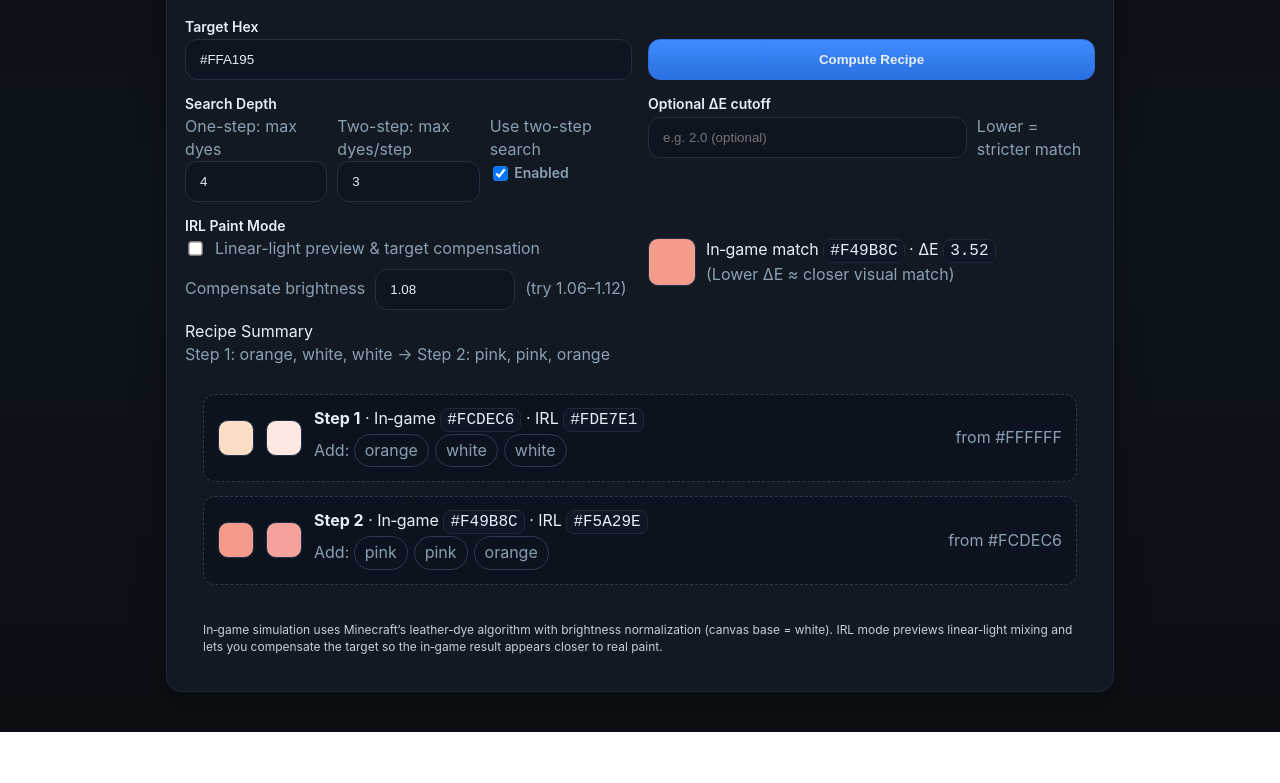
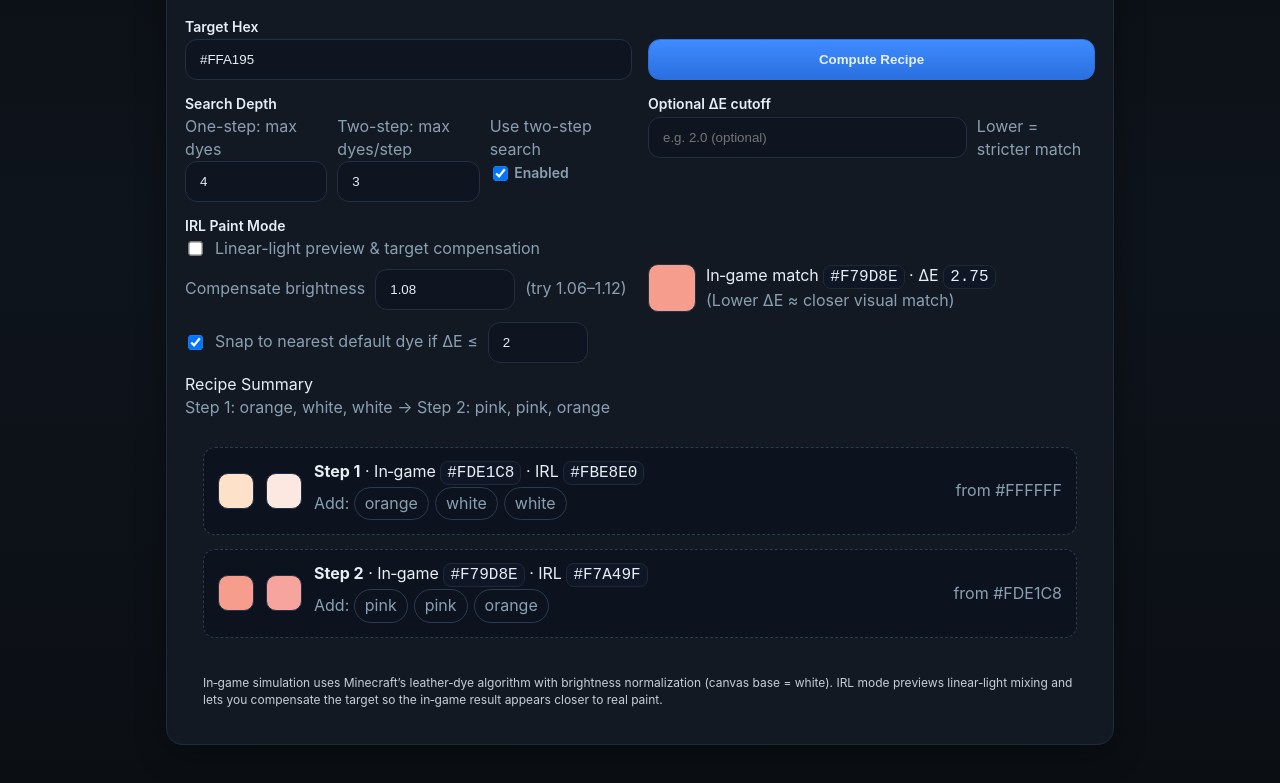
Before and after one commit to Etho509/JoyofPaintingMixer, a plain HTML site: page index.html in a window 1280 px wide. Shown: the part 137-920 px from the top of the page. Before the commit the page ends 869 px from the top, so only its background shows below. Drawn offline with Linux system fonts and the light colour scheme.

Commit message:
Update index.html

```diff
--- a/index.html
+++ b/index.html
@@ -93,6 +93,11 @@
               <input id="comp" type="number" min="0.7" max="1.3" step="0.02" value="1.08" style="max-width:140px"/>
               <span class="muted">(try 1.06–1.12)</span>
             </div>
+            <div class="stack" style="margin-top:12px">
+              <input id="snapEnable" type="checkbox" checked>
+              <span class="muted">Snap to nearest default dye if ΔE ≤</span>
+              <input id="snapThreshold" type="number" min="0" step="0.1" value="2" style="max-width:100px"/>
+            </div>
           </div>
           <div class="stack">
             <div class="swatch" id="matchSwatch" title="In‑game match"></div>
@@ -121,22 +126,10 @@
 <script>
 // ---------- Data ----------
 const DYES = {
-  black:      [0x1D,0x1D,0x21], // #1D1D21
-  red:        [0xAE,0x2D,0x26], // #AE2D26
-  green:      [0x5D,0x7B,0x16], // #5D7B16
-  brown:      [0x81,0x53,0x31], // #815331
-  blue:       [0x3B,0x43,0xA8], // #3B43A8
-  purple:     [0x87,0x31,0xB6], // #8731B6
-  cyan:       [0x16,0x9A,0x9A], // #169A9A
-  light_gray: [0x9B,0x9B,0x95], // #9B9B95
-  gray:       [0x46,0x4E,0x51], // #464E51
-  pink:       [0xF0,0x89,0xA8], // #F089A8
-  lime:       [0x7E,0xC5,0x1F], // #7EC51F
-  yellow:     [0xFB,0xD5,0x3C], // #FBD53C
-  light_blue: [0x39,0xB1,0xD7], // #39B1D7
-  magenta:    [0xC5,0x4D,0xBB], // #C54DBB
-  orange:     [0xF6,0x7E,0x1D], // #F67E1D
-  white:      [0xFF,0xFF,0xFF], // #FFFFFF
+  black:[0x1D,0x1D,0x21], red:[0xB0,0x2E,0x26], green:[0x5E,0x7C,0x16], brown:[0x83,0x54,0x32],
+  blue:[0x3C,0x44,0xAA], purple:[0x89,0x32,0xB8], cyan:[0x16,0x9C,0x9C], light_gray:[0x9D,0x9D,0x97],
+  gray:[0x47,0x4F,0x52], pink:[0xF3,0x8B,0xAA], lime:[0x80,0xC7,0x1F], yellow:[0xFE,0xD8,0x3D],
+  light_blue:[0x3A,0xB3,0xDA], magenta:[0xC7,0x4E,0xBD], orange:[0xF9,0x80,0x1D], white:[0xF9,0xFF,0xFE]
 };
 const DYE_NAMES = Object.keys(DYES);
 const BASE = [255,255,255]; // canvas base = white
```
